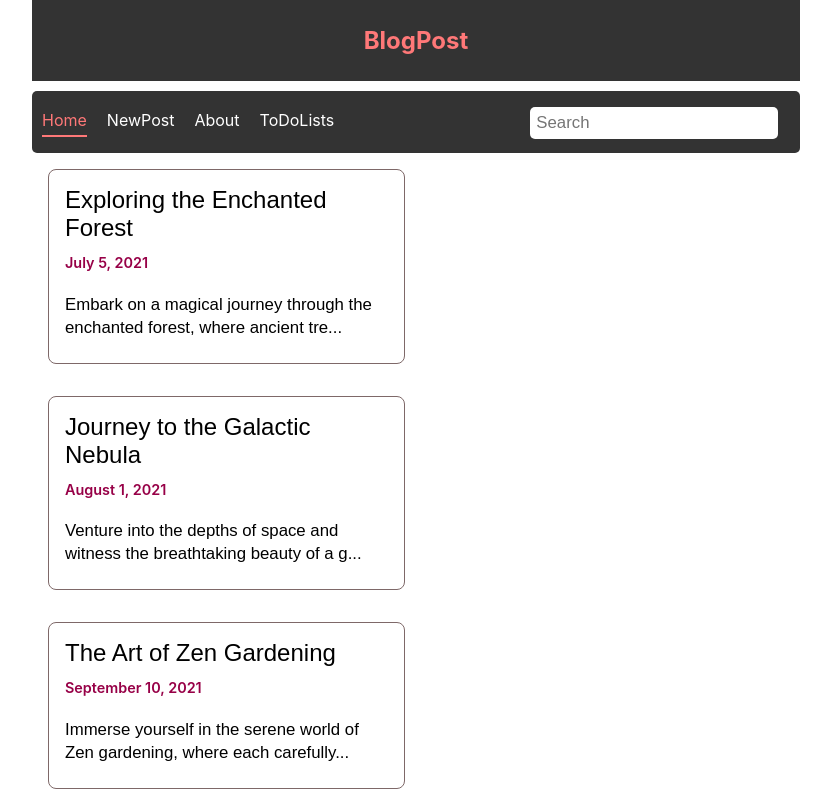
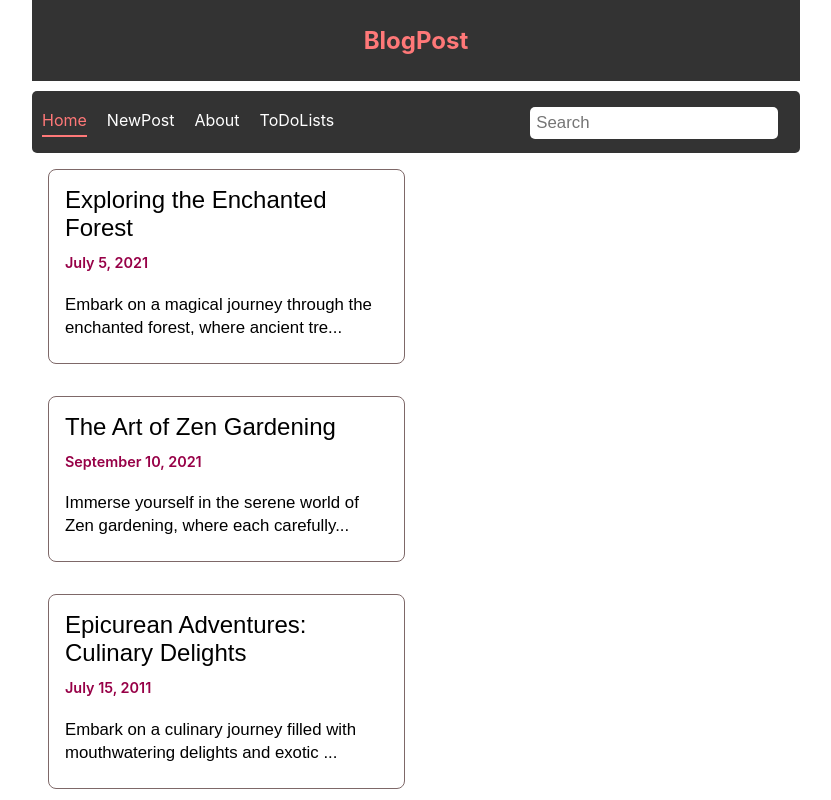
Before and after one commit to vishalverma9572/BlogPost, a React (Create React App) app: page / in a window 1280 px wide. Shown: the top 800 px of the page, without its empty margins (224-1055 px from the left). Built offline with nearby package versions, Linux system fonts and the light colour scheme; data requests are answered from the project's data file; a web font is replaced by a local one.

Commit message:
completd everything commiting before formating document

```diff
--- a/data/db.json
+++ b/data/db.json
@@ -35,5 +35,67 @@
       "checked": false,
       "item": "Affection"
     }
+  ],
+  "posts": [
+    {
+      "id": 1,
+      "title": "Exploring the Enchanted Forest",
+      "datetime": "July 05, 2021 11:17:36 AM",
+      "body": "Embark on a magical journey through the enchanted forest, where ancient trees whisper secrets and mystical creatures roam freely. Discover hidden wonders and uncover the mysteries that lie beneath the emerald canopy."
+    },
+    {
+      "id": 3,
+      "title": "The Art of Zen Gardening",
+      "datetime": "September 10, 2021 11:17:36 AM",
+      "body": "Immerse yourself in the serene world of Zen gardening, where each carefully placed rock and delicately raked pattern tells a story of balance and tranquility. Find peace in the simplicity of nature's beauty."
+    },
+    {
+      "id": 4,
+      "title": "Epicurean Adventures: Culinary Delights",
+      "datetime": "July 15, 2011 09:17:36 AM",
+      "body": "Embark on a culinary journey filled with mouthwatering delights and exotic flavors. From the sizzling streets of Bangkok to the charming cafes of Paris, explore the diverse world of gastronomy and indulge in delectable creations."
+    },
+    {
+      "id": 5,
+      "title": "Unveiling the Mysteries of Ancient Ruins",
+      "datetime": "January 30, 2020 10:17:36 PM",
+      "body": "Step back in time and unravel the secrets of ancient ruins that echo the tales of civilizations long gone. Roam through crumbling structures, decipher forgotten scripts, and marvel at the architectural wonders of bygone eras."
+    },
+    {
+      "id": 6,
+      "title": "Chasing Waterfalls: Nature's Spectacle",
+      "datetime": "October 20, 2022 02:30:45 PM",
+      "body": "Embark on an adventurous journey to explore the mesmerizing beauty of waterfalls. Feel the mist on your face and hear the soothing sounds of cascading water as you discover nature's spectacular creations."
+    },
+    {
+      "id": 7,
+      "title": "Sunset Serenity: Horizon of Colors",
+      "datetime": "March 12, 2023 06:45:00 PM",
+      "body": "Witness the breathtaking beauty of a sunset as the sky transforms into a canvas of vibrant colors. Experience the serenity of the golden hour and marvel at the artistry painted across the horizon."
+    },
+    {
+      "id": 8,
+      "title": "Astral Adventures: Exploring the Cosmos",
+      "datetime": "June 25, 2023 09:00:12 AM",
+      "body": "Embark on a celestial journey through the vast cosmos. Discover distant galaxies, witness stellar phenomena, and contemplate the mysteries of the universe as you traverse the cosmic expanse."
+    },
+    {
+      "id": 9,
+      "title": "Sculpting Dreams: Artistry in Ice and Snow",
+      "datetime": "December 05, 2022 03:15:30 PM",
+      "body": "Explore the magical world of ice and snow sculptures, where artists carve intricate masterpieces from frozen landscapes. Marvel at the ephemeral beauty of these frozen creations that come to life in winter's embrace."
+    },
+    {
+      "id": 10,
+      "title": "Whispers of the Ocean: Seaside Symphony",
+      "datetime": "April 18, 2023 11:45:20 AM",
+      "body": "Listen to the gentle whispers of the ocean as waves dance along the shoreline. Feel the sandy embrace beneath your feet and immerse yourself in the symphony of seagulls, surf, and the eternal rhythm of the sea."
+    },
+    {
+      "id": 11,
+      "title": "Vishal New",
+      "datetime": "December 29 2023 12:54:00 PM",
+      "body": "Kaisa h bhai\n"
+    }
   ]
 }
--- a/package.json
+++ b/package.json
@@ -6,6 +6,7 @@
     "@testing-library/jest-dom": "^5.17.0",
     "@testing-library/react": "^13.4.0",
     "@testing-library/user-event": "^13.5.0",
+    "axios": "^1.6.3",
     "json-server": "^0.17.4",
     "react": "^18.2.0",
     "react-date-object": "^2.1.8",
--- a/src/App.css
+++ b/src/App.css
@@ -41,11 +41,11 @@
 }
 
 .error-banner{
-  background-color: rgba(255, 0, 0, 0.3);
+  background-color: #dd535362;
   width: 60%;
   margin: auto;
   margin-top: 30px;
-  margin-bottom: 10px;
+  margin-bottom: 30vh;
   padding: 25px 10px;
   border: 1px solid black;
   border-radius: 5px;
--- a/src/App.js
+++ b/src/App.js
@@ -8,74 +8,45 @@ import Footer from "./Blogpost/Footer";
 import NewPost from "./Blogpost/NewPost";
 import Postpage from "./Blogpost/Postpage";
 import About from "./Blogpost/About";
-import { Route, Routes, useNavigate, useLocation } from "react-router-dom";
+import { Route, Routes, useNavigate } from "react-router-dom";
 import DateObject from "react-date-object";
 import NotFound from "./Blogpost/NotFound";
+import api from './api/Postsrequest'
 
 function App() {
   const navigate = useNavigate();
+  const [apierror, setapierror] = useState(null)
+  const [postloading, setpostloading] = useState(true)
 
-  const [posts, setPosts] = useState([
-    {
-      id: 1,
-      title: "Exploring the Enchanted Forest",
-      datetime: "July 05, 2021 11:17:36 AM",
-      body: "Embark on a magical journey through the enchanted forest, where ancient trees whisper secrets and mystical creatures roam freely. Discover hidden wonders and uncover the mysteries that lie beneath the emerald canopy.",
-    },
-    {
-      id: 2,
-      title: "Journey to the Galactic Nebula",
-      datetime: "August 01, 2021 11:17:36 AM",
-      body: "Venture into the depths of space and witness the breathtaking beauty of a galactic nebula. Gaze upon the swirling colors and cosmic wonders that paint the celestial canvas, as stars dance in harmony and galaxies collide.",
-    },
-    {
-      id: 3,
-      title: "The Art of Zen Gardening",
-      datetime: "September 10, 2021 11:17:36 AM",
-      body: "Immerse yourself in the serene world of Zen gardening, where each carefully placed rock and delicately raked pattern tells a story of balance and tranquility. Find peace in the simplicity of nature's beauty.",
-    },
-    {
-      id: 4,
-      title: "Epicurean Adventures: Culinary Delights",
-      datetime: "July 15, 2011 09:17:36 AM",
-      body: "Embark on a culinary journey filled with mouthwatering delights and exotic flavors. From the sizzling streets of Bangkok to the charming cafes of Paris, explore the diverse world of gastronomy and indulge in delectable creations.",
-    },
-    {
-      id: 5,
-      title: "Unveiling the Mysteries of Ancient Ruins",
-      datetime: "January 30, 2020 10:17:36 PM",
-      body: "Step back in time and unravel the secrets of ancient ruins that echo the tales of civilizations long gone. Roam through crumbling structures, decipher forgotten scripts, and marvel at the architectural wonders of bygone eras.",
-    },{
-    id: 6,
-    title: "Chasing Waterfalls: Nature's Spectacle",
-    datetime: "October 20, 2022 02:30:45 PM",
-    body: "Embark on an adventurous journey to explore the mesmerizing beauty of waterfalls. Feel the mist on your face and hear the soothing sounds of cascading water as you discover nature's spectacular creations.",
-  },
-  {
-    id: 7,
-    title: "Sunset Serenity: Horizon of Colors",
-    datetime: "March 12, 2023 06:45:00 PM",
-    body: "Witness the breathtaking beauty of a sunset as the sky transforms into a canvas of vibrant colors. Experience the serenity of the golden hour and marvel at the artistry painted across the horizon.",
-  },
-  {
-    id: 8,
-    title: "Astral Adventures: Exploring the Cosmos",
-    datetime: "June 25, 2023 09:00:12 AM",
-    body: "Embark on a celestial journey through the vast cosmos. Discover distant galaxies, witness stellar phenomena, and contemplate the mysteries of the universe as you traverse the cosmic expanse.",
-  },
-  {
-    id: 9,
-    title: "Sculpting Dreams: Artistry in Ice and Snow",
-    datetime: "December 05, 2022 03:15:30 PM",
-    body: "Explore the magical world of ice and snow sculptures, where artists carve intricate masterpieces from frozen landscapes. Marvel at the ephemeral beauty of these frozen creations that come to life in winter's embrace.",
-  },
-  {
-    id: 10,
-    title: "Whispers of the Ocean: Seaside Symphony",
-    datetime: "April 18, 2023 11:45:20 AM",
-    body: "Listen to the gentle whispers of the ocean as waves dance along the shoreline. Feel the sandy embrace beneath your feet and immerse yourself in the symphony of seagulls, surf, and the eternal rhythm of the sea.",
-  },
-  ]);
+  const [posts, setPosts] = useState([]);
+  useEffect(()=>{
+    const fetchposts= async()=>{
+      try{
+        const response= await api.get('/posts')
+        // console.log(response.data)
+        // console.log(response);
+        // you can handle and throw error but axios do it by own so
+        // if(response.statusText==='OK') setPosts(response.data);
+        setPosts(response.data);
+        setpostloading(false);
+
+      }catch(err){
+        setpostloading(false);
+        setapierror('fetch_post_error')
+        if (err.response) {
+          // Not in the 200 response range
+          console.log(err.response.data);
+          console.log(err.response.status);
+          console.log(err.response.headers);
+        } else {
+          console.log(`Error: ${err.message}`);
+        }
+
+      }
+    }
+
+    setTimeout(fetchposts,2000)
+  },[])
 
   const [search, setsearch] = useState("");
 
@@ -95,17 +66,21 @@ function App() {
   };
   const [Showposts, setShowposts] = useState(posts);
   useEffect(() => {
+    // console.log(posts)
     setShowposts(posts);
   }, [posts]);
 
-  const handleDelete = (id) => {
-    // const result=window.confirm('You really want to Delete?');
-    // if(result){
-
-    // }
+  const handleDelete = async (id) => {
+    try {
       const postlists = posts.filter((post) => post.id !== id);
+      const response= await api.delete(`/posts/${id}`)
+      if(apierror==='Delete_error') setapierror(null)
       setPosts(postlists);
       navigate("/");
+
+    } catch (error) {
+      setapierror('Delete_error')
+    }
   };
 
   const [FormData, setFormData] = useState({
@@ -115,21 +90,24 @@ function App() {
 
   const handleEdit=(id)=>{
     const post=posts.find((post)=>(post.id)===id)
-    console.log(post);
+
     setFormData(post);
     navigate(`/editpost/${id}`)
 
   }
-  const handleFormsave = (e) => {
+  const handleFormsave = async(e) => {
     e.preventDefault();
-    if(FormData.id){
+    if((FormData.id) && (FormData.title) && (FormData.body)){
       const id=Number(FormData.id)
       const datetime = new DateObject().format("MMMM D YYYY hh:mm:ss A").toString();
       // const newposts={id,title:FormData.title, datetime,body:FormData.body }
       const allposts=posts.map((post)=>
         post.id===id? ({...post,title:FormData.title,datetime,body:FormData.body}):post
       )
-
+      try{
+        const updatedpost={id,title:FormData.title,datetime,body:FormData.body}
+        const response= await api.put(`/posts/${id}`,updatedpost);
+        if(apierror==='edit_error') setapierror(null)
         setPosts(allposts)
 
         navigate(`/post/${id}`)
@@ -137,22 +115,32 @@ function App() {
           title:'',
           body:''
         })
+      }catch{
+        setapierror('edit_error');
+      }
     }
     else{
       if (FormData.title && FormData.body) {
         const id = posts.length?(posts[posts.length - 1].id + 1):1;
-        const datetime = new DateObject().format("MMMM dd YYYY hh:mm:ss A").toString();
-        console.log(id,datetime);
+        const datetime = new DateObject().format("MMMM D YYYY hh:mm:ss A").toString();
+
         const newpost={  id , title:FormData.title, datetime,body:FormData.body }
-        const allposts = [...posts, newpost];
+        try{
+          const response= await api.post('/posts',newpost)
+          const allposts = [...posts, response.data];
+          if(apierror==='newpost_error') setapierror(null)
           setPosts(allposts);
-        console.log(allposts);
-        console.log(posts[0]);
           navigate(`/post/${id}`)
           setFormData({
             title:'',
             body:''
           })
+        }catch(error){
+          setapierror('newpost_error')
+        }
+
+
+
       }
     }
   };
@@ -161,7 +149,7 @@ function App() {
   return (
     <div className="App">
       <Header />
-      <Nav setsearch={setsearch} search={search} handlesearch={handlesearch} />
+      <Nav setsearch={setsearch} search={search} handlesearch={handlesearch} FormData={FormData}/>
       <Routes>
         <Route
           path="/"
@@ -170,6 +158,8 @@ function App() {
               posts={posts}
               Showposts={Showposts}
               handleshowall={handleshowall}
+              apierror={apierror}
+              postloading={postloading}
             />
           }
         />
@@ -181,18 +171,19 @@ function App() {
               FormData={FormData}
               handleFormsave={handleFormsave}
               setFormData={setFormData}
+              apierror={apierror}
             />
           }
         />
         <Route
           path="/post/:id"
-          element={<Postpage posts={posts} handleDelete={handleDelete} handleEdit={handleEdit}/>}
+          element={<Postpage posts={posts} postloading={postloading} handleDelete={handleDelete} apierror={apierror} handleEdit={handleEdit}/>}
         />
         <Route path='/editpost/:id'
         element={<NewPost
         FormData={FormData}
         handleFormsave={handleFormsave}
-        setFormData={setFormData}/>}
+        setFormData={setFormData} apierror={apierror}/>}
         />
         <Route path="/mylist" element={<Content />} />
         <Route path='*'element={<NotFound/>}/>
--- a/src/Blogpost/Home.js
+++ b/src/Blogpost/Home.js
@@ -2,23 +2,63 @@ import React,{useState} from 'react'
 import Postcard from './Postcard'
 import './Home.css'
 import { Link } from 'react-router-dom';
+import Spinner from '../Shopping-list/Spinner';
 
-export default function Home({posts,Showposts,handleshowall}) {
+export default function Home({posts,Showposts,handleshowall,apierror,postloading}) {
 
   // setShowposts(posts)
   // setShowposts(posts.filter((post) => post.title.toLowerCase().includes(Findme.trim().toLowerCase())));
 
   return (
     <>
-    {Showposts!=posts && <div onClick={handleshowall} style={{display:'flex', margin:'10px auto', justifyContent:'center'}}><span style={{padding:'0.5em', border:'1.5px solid black', cursor:'pointer',borderRadius:'5px',color:'#ff7878',fontSize:'1.1rem',fontWeight:'500'}}>Clear Search</span></div>}
-    <main>
+    {apierror !== 'fetch_post_error' ? (
+      <React.Fragment key="fetch_post_error">
+        {postloading && <Spinner/>}
+        {Showposts !== posts && (
+          <div
+            onClick={handleshowall}
+            style={{
+              display: 'flex',
+              margin: '10px auto',
+              justifyContent: 'center'
+            }}
+          >
+            <span
+              style={{
+                padding: '0.5em',
+                border: '1.5px solid black',
+                cursor: 'pointer',
+                borderRadius: '5px',
+                color: '#ff7878',
+                fontSize: '1.1rem',
+                fontWeight: '500'
+              }}
+            >
+              Clear Search
+            </span>
+          </div>
+        )}
 
-      {Showposts.length>0 ?
-      <>{Showposts.map((post)=>(
-        <Postcard key={post.id} post={post}/>
-      ))}</>
-      :<p className='error-banner'>No Matching posts to Display</p>}
-    </main>
-    </>
-  )
+        <main>
+          {Showposts.length > 0 ? (
+            <>
+              {Showposts.map((post) => (
+                <Postcard key={post.id} post={post} />
+              ))}
+            </>
+          ) : (
+            <>
+            {!postloading && <p className='error-banner'>No Matching posts to Display</p>}
+
+            </>
+          )}
+        </main>
+      </React.Fragment>
+    ) : (
+      <p key="fetch_post_error" className='error-banner'>
+        FetchPost error. Please Reload
+      </p>
+    )}</>
+  );
+
 }
--- a/src/Shopping-list/Spinner.js
+++ b/src/Shopping-list/Spinner.js
@@ -11,7 +11,7 @@ export default function Spinner() {
             display:'block',
             width:'10%',
             margin:'auto',
-            marginTop:'20px'
+            marginTop:'20vh'
 
         }
     }
@@ -21,7 +21,8 @@ export default function Spinner() {
     style={
         {
             fontSize:'1.1rem',
-            marginTop:'-25px'
+            marginTop:'-8px',
+            marginBottom:'30vh'
         }
     }>Loading...</p>
     </>
--- /dev/null
+++ b/src/api/Postsrequest.js
@@ -0,0 +1,5 @@
+import axios from "axios";
+
+export default axios.create({
+    baseURL:"http://localhost:3500",
+});
```
Also changed, not shown: src/Blogpost/Nav.js (+10 -3 lines), src/Blogpost/NewPost.js (+13 -1 lines), src/Blogpost/Postpage.js (+17 -3 lines), src/Shopping-list/Spinner-1s-200px.gif, 1 other file (tests, documents, lock files or other folders). Lines whose indentation alone changed are shown as unchanged.
